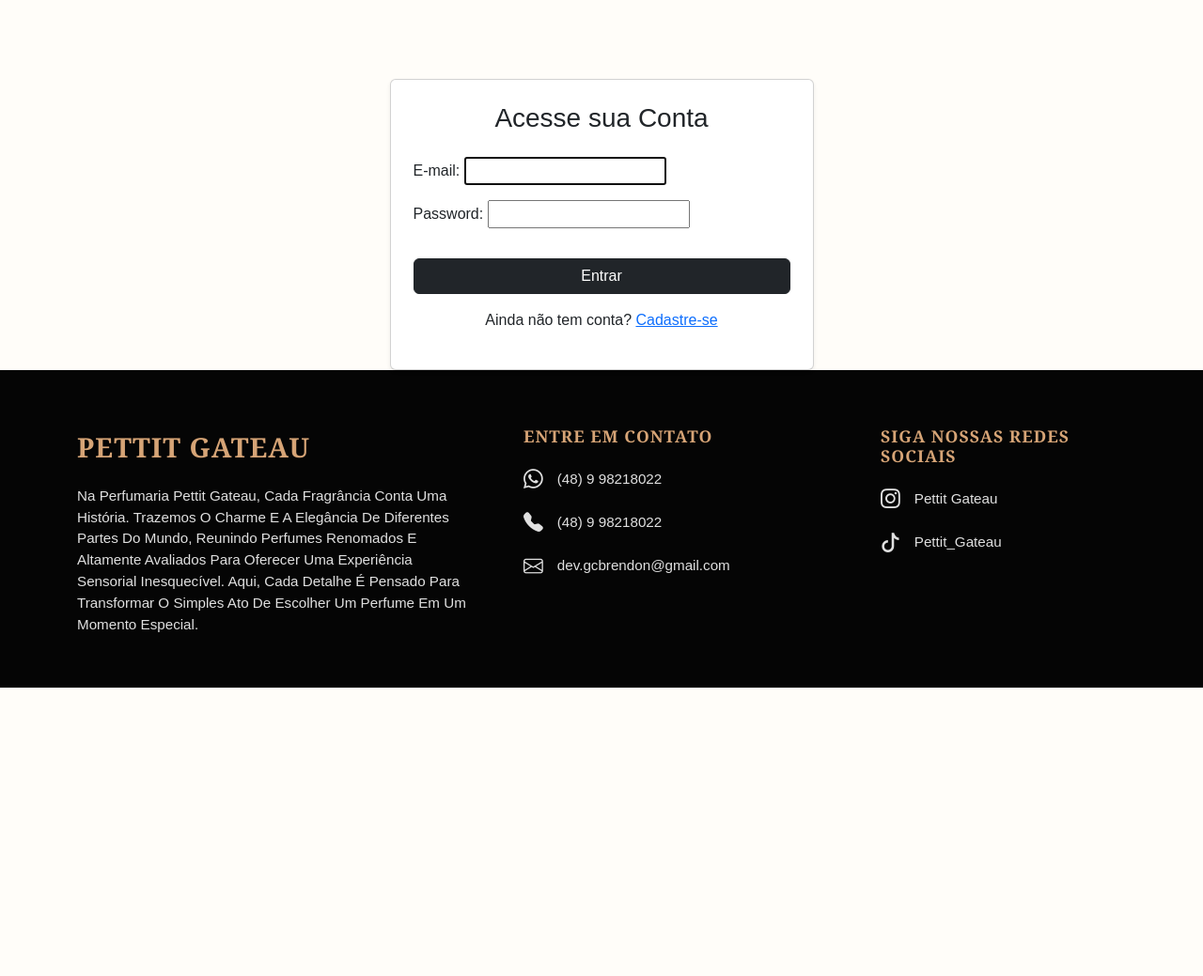
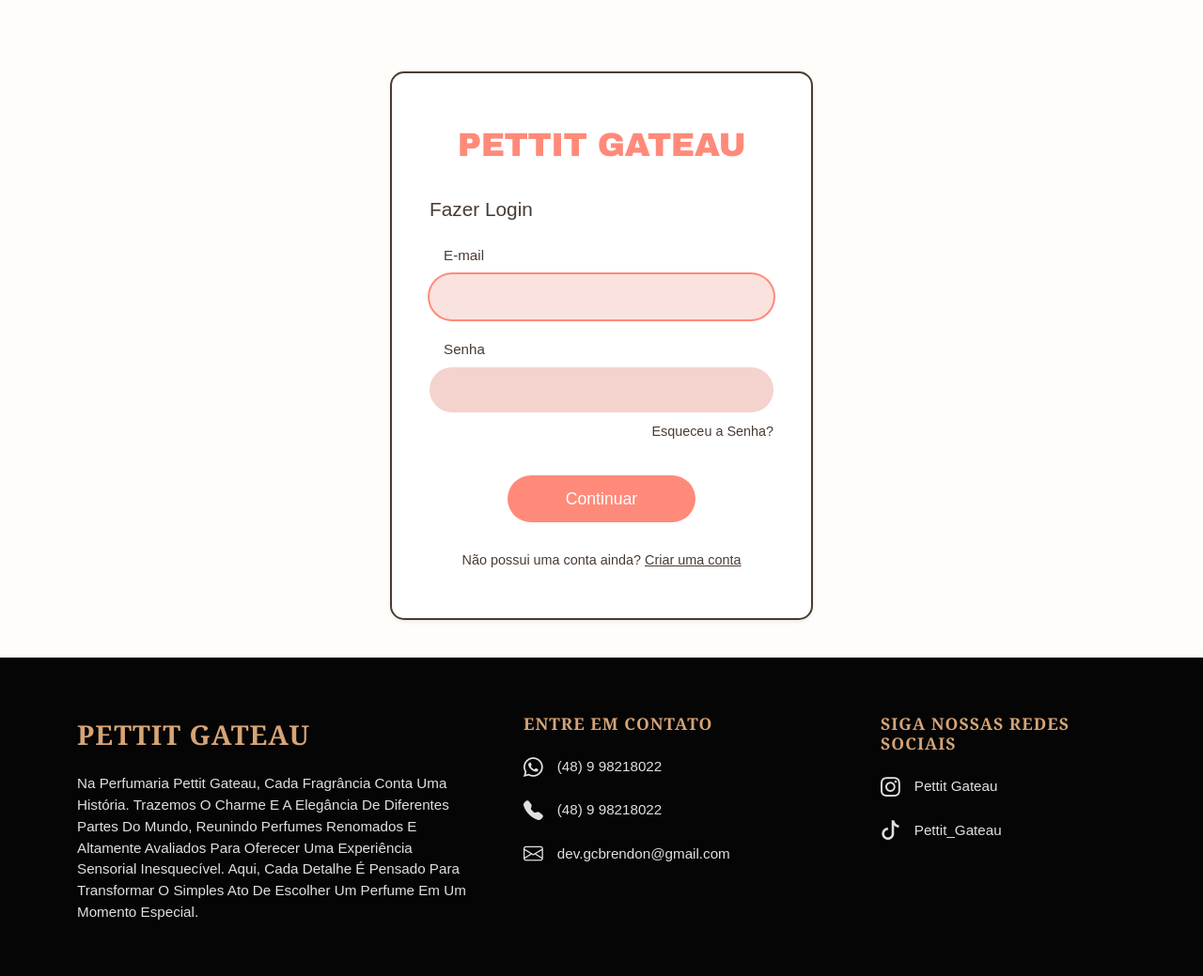
Before and after one commit to BrendonCordova/pettit-gateau, a Django app: page /conta/login/ in a window 1280 px wide. Shown: the part 74-1113 px from the top of the page at 94% size. Before the commit the page ends 806 px from the top, so only its background shows below. Run offline with Django 5.2, Linux system fonts and the light colour scheme; data comes from the database, SQL or seed files in the repository; data that the repository does not hold is empty.

Commit message:
feat(ui): implement custom authentication interface matching Figma design
Applied pill-shaped inputs, brand color palette (cream/coral), custom typography, and dynamic error state rendering for the login view.

```diff
--- a/apps/customers/templates/customers/login.html
+++ b/apps/customers/templates/customers/login.html
@@ -1,26 +1,166 @@
 {% extends 'base.html' %}
 {% block title %}Login | Pettit Gateau{% endblock %}
 
+{% block extra_css %}
+<style>
+    /* Estilos específicos para a página de Login (Figma match) */
+    .login-container {
+        display: flex;
+        justify-content: center;
+        align-items: center;
+        /* Dá um respiro para não colar no header/footer */
+        min-height: 60vh;
+        padding: 40px 15px;
+    }
+
+    .login-card {
+        border: 2px solid var(--border-brown);
+        border-radius: 15px;
+        background-color: white;
+        padding: 50px 40px;
+        width: 100%;
+        max-width: 450px;
+    }
+
+    .login-logo {
+        font-family: 'Arial Black', Impact, sans-serif;
+        color: var(--coral-light);
+        font-size: 2.2rem;
+        text-align: center;
+        text-transform: uppercase;
+        margin-bottom: 30px;
+        letter-spacing: -0.5px;
+    }
+
+    .login-title {
+        font-size: 1.3rem;
+        color: var(--text-brown);
+        margin-bottom: 25px;
+    }
+
+    .custom-label {
+        font-size: 0.95rem;
+        color: var(--text-brown);
+        margin-bottom: 8px;
+        display: block;
+        padding-left: 15px;
+    }
+
+    .custom-input {
+        background-color: #F4D3CE; /* Rosa pastel/Pêssego do Figma */
+        border: none;
+        border-radius: 50px;
+        padding: 12px 25px;
+        width: 100%;
+        color: var(--text-brown);
+        font-size: 1rem;
+        margin-bottom: 5px;
+    }
+
+    .custom-input:focus {
+        outline: none;
+        box-shadow: 0 0 0 2px var(--coral-light);
+        background-color: #fae2df; /* Fica um pouco mais claro ao clicar */
+    }
+
+    .forgot-password {
+        font-size: 0.9rem;
+        color: var(--text-brown);
+        text-align: right;
+        display: block;
+        text-decoration: none;
+        margin-bottom: 35px;
+        margin-top: 5px;
+    }
+
+    .forgot-password:hover {
+        text-decoration: underline;
+        color: var(--coral-light);
+    }
+
+    .btn-continuar {
+        background-color: var(--coral-light);
+        color: white;
+        border: none;
+        border-radius: 50px;
+        padding: 12px 0;
+        width: 200px;
+        font-size: 1.1rem;
+        display: block;
+        margin: 0 auto; /* Centraliza o botão */
+        transition: 0.3s;
+    }
+
+    .btn-continuar:hover {
+        background-color: #e87b6d;
+        color: white;
+    }
+
+    .register-link {
+        font-size: 0.9rem;
+        color: var(--text-brown);
+        text-align: center;
+        display: block;
+        margin-top: 30px;
+    }
+
+    .register-link a {
+        color: var(--text-brown);
+        text-decoration: underline;
+    }
+
+    .register-link a:hover {
+        color: var(--coral-light);
+    }
+
+    /* Customização dos erros do formulário */
+    .errorlist {
+        color: #dc3545;
+        font-size: 0.85rem;
+        list-style: none;
+        padding-left: 15px;
+        margin-top: 0;
+    }
+</style>
+{% endblock %}
+
 {% block content %}
-<section class="row justify-content-center mt-5" aria-labelledby="login-title">
-    <div class="col-md-5">
-        <div class="card shadow-sm">
-            <div class="card-body p-4">
-                <h1 id="login-title" class="text-center mb-4 h3">Acesse sua Conta</h1>
+<section class="login-container" aria-labelledby="login-title">
+    <div class="login-card shadow-sm">
 
-                <form method="POST">
-                    {% csrf_token %}
+        <div class="login-logo">Pettit Gateau</div>
+        <h1 id="login-title" class="login-title">Fazer Login</h1>
 
-                    {{ form.as_p }}
+        <form method="POST">
+            {% csrf_token %}
 
-                    <button type="submit" class="btn btn-dark w-100 mt-3">Entrar</button>
-                </form>
+            {% if form.non_field_errors %}
+                <div class="alert alert-danger" style="border-radius: 15px;">
+                    {{ form.non_field_errors }}
+                </div>
+            {% endif %}
 
-                <div class="text-center mt-3">
-                    <p>Ainda não tem conta? <a href="{% url 'customers:register' %}">Cadastre-se</a></p>
-                </div>
+            <div class="mb-3">
+                <label for="{{ form.username.id_for_label }}" class="custom-label">E-mail</label>
+                <input type="text" name="{{ form.username.name }}" id="{{ form.username.id_for_label }}" class="custom-input" required autofocus>
+                {{ form.username.errors }}
             </div>
+
+            <div class="mb-1">
+                <label for="{{ form.password.id_for_label }}" class="custom-label">Senha</label>
+                <input type="password" name="{{ form.password.name }}" id="{{ form.password.id_for_label }}" class="custom-input" required>
+                {{ form.password.errors }}
+            </div>
+
+            <a href="#" class="forgot-password">Esqueceu a Senha?</a>
+
+            <button type="submit" class="btn-continuar">Continuar</button>
+        </form>
+
+        <div class="register-link">
+            Não possui uma conta ainda? <a href="{% url 'customers:register' %}">Criar uma conta</a>
         </div>
+
     </div>
 </section>
 {% endblock %}
```
